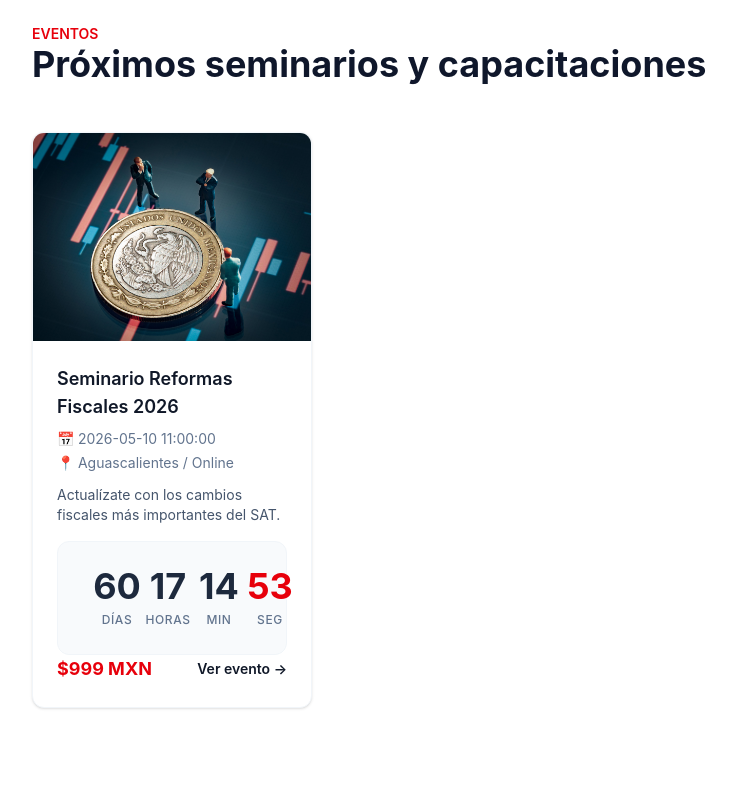
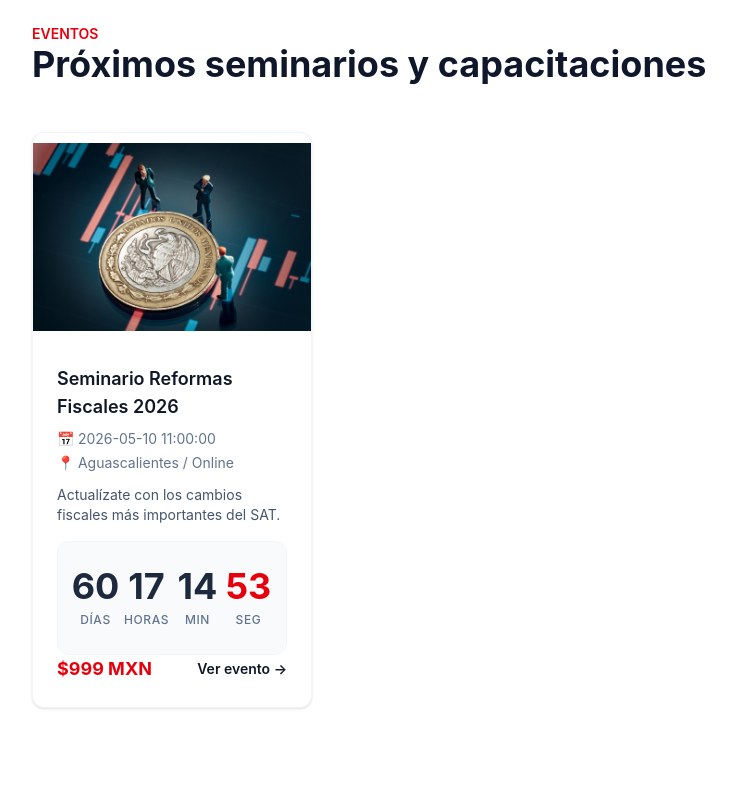
Before and after one commit to alfredo31410-ctrl/cefin-web, a Next.js app: page / in a window 1280 px wide. Shown: the part 960-1760 px from the top of the page, without its empty margins (0-736 px from the left). Built offline with nearby package versions, Linux system fonts and the light colour scheme.

Commit message:
fix countdown alignment, image fit and testimonials layout

```diff
--- a/app/page.tsx
+++ b/app/page.tsx
@@ -17,11 +17,9 @@ const eventosDestacados = eventos.filter((e) => e.destacado);
 export default function Home() {
   return (
     <main>
-
       {/* ================= HERO ================= */}
 
       <section className="relative h-screen flex items-center justify-center text-white">
-
         <div
           className="absolute inset-0 bg-cover bg-center"
           style={{ backgroundImage: "url('/Banner.jpeg')" }}
@@ -30,7 +28,6 @@ export default function Home() {
         <div className="absolute inset-0 bg-gradient-to-r from-slate-900/90 via-slate-900/70 to-slate-900/50" />
 
         <div className="relative z-10 text-center max-w-3xl px-6">
-
           <p className="text-sm uppercase tracking-wider text-red-400 font-bold mb-4">
             Capacitación Fiscal Profesional en México
           </p>
@@ -44,7 +41,6 @@ export default function Home() {
           </p>
 
           <div className="flex justify-center gap-6 flex-wrap">
-
             <a href="/cursos">
               <button className="bg-emerald-500 hover:bg-emerald-600 px-8 py-3 rounded-lg font-semibold transition">
                 Ver Cursos
@@ -56,30 +52,21 @@ export default function Home() {
                 Ver Membresías
               </button>
             </a>
-
           </div>
-
         </div>
-
       </section>
-
 
       {/* ================= LIVE SEMANAL ================= */}
 
       <section className="bg-red-600 text-white py-6">
-
         <Container>
-
           <div className="flex flex-col md:flex-row items-center justify-between gap-4">
-
             <div className="flex items-center gap-3">
-
               <span className="animate-pulse text-xl">🔴</span>
 
               <p className="font-semibold">
                 Capacitación gratuita en vivo todos los martes a las 11:00 AM
               </p>
-
             </div>
 
             <a
@@ -89,22 +76,15 @@ export default function Home() {
             >
               Ver transmisión
             </a>
-
           </div>
-
         </Container>
-
       </section>
-
 
       {/* ================= EVENTOS ================= */}
 
       <section className="py-20 md:py-24 bg-white">
-
         <Container>
-
           <div className="mb-12">
-
             <p className="text-sm text-red-600 font-semibold uppercase">
               Eventos
             </p>
@@ -112,7 +92,6 @@ export default function Home() {
             <h2 className="text-3xl md:text-4xl font-bold text-slate-900">
               Próximos seminarios y capacitaciones
             </h2>
-
           </div>
 
           <Grid>
@@ -120,20 +99,14 @@ export default function Home() {
               <EventoCard key={evento.id} evento={evento} />
             ))}
           </Grid>
-
         </Container>
-
       </section>
-
 
       {/* ================= MEMBRESIAS ================= */}
 
       <section className="py-24 bg-gray-50" id="membresias">
-
         <Container>
-
           <div className="mb-12">
-
             <p className="text-sm text-red-600 font-semibold uppercase">
               Membresías
             </p>
@@ -141,7 +114,6 @@ export default function Home() {
             <h2 className="text-3xl md:text-4xl font-bold text-slate-900">
               Capacítate con los mejores
             </h2>
-
           </div>
 
           <Grid>
@@ -149,20 +121,14 @@ export default function Home() {
               <MembresiaCard key={membresia.id} membresia={membresia} />
             ))}
           </Grid>
-
         </Container>
-
       </section>
-
 
       {/* ================= CAPACITACIONES ================= */}
 
       <section className="py-24 bg-slate-50">
-
         <Container>
-
           <div className="mb-12">
-
             <p className="text-sm text-red-600 font-semibold uppercase">
               Capacitaciones gratuitas
             </p>
@@ -170,7 +136,6 @@ export default function Home() {
             <h2 className="text-3xl md:text-4xl font-bold text-slate-900">
               Aprende con nuestros lives
             </h2>
-
           </div>
 
           <Grid>
@@ -178,20 +143,14 @@ export default function Home() {
               <BlogCard key={post.id} post={post} />
             ))}
           </Grid>
-
         </Container>
-
       </section>
-
 
       {/* ================= TESTIMONIOS ================= */}
 
       <section className="py-24 bg-white">
-
         <Container>
-
           <div className="mb-12 text-center">
-
             <p className="text-sm text-red-600 uppercase font-semibold mb-4">
               Testimonios
             </p>
@@ -199,36 +158,24 @@ export default function Home() {
             <h2 className="text-3xl md:text-4xl font-bold text-slate-900">
               Lo que dicen nuestros alumnos
             </h2>
-
           </div>
-
-          <Grid>
+          <div className="grid md:grid-cols-3 gap-8 justify-items-center">
             {testimonios.map((testimonio) => (
               <TestimonioCard key={testimonio.id} testimonio={testimonio} />
             ))}
-          </Grid>
-
+          </div>
         </Container>
-
       </section>
-
 
       {/* ================= BENEFICIOS ================= */}
 
       <section className="py-20">
-
         <Container>
-
           <div className="text-center mb-12">
-
-            <h2 className="text-3xl font-bold">
-              ¿Por qué estudiar en CEFIN?
-            </h2>
-
+            <h2 className="text-3xl font-bold">¿Por qué estudiar en CEFIN?</h2>
           </div>
 
           <div className="grid md:grid-cols-3 gap-10 text-center">
-
             <div>
               <TrendingUp className="mx-auto mb-4 text-red-600" size={40} />
               <h3 className="text-xl font-semibold mb-4">
@@ -252,13 +199,9 @@ export default function Home() {
               </h3>
               <p>Profesionales con experiencia en el sector fiscal.</p>
             </div>
-
           </div>
-
         </Container>
-
       </section>
-
     </main>
   );
 }
--- a/components/Countdown.tsx
+++ b/components/Countdown.tsx
@@ -75,8 +75,22 @@ export default function Countdown({ fecha }: Props) {
 
   return (
 
-<div className="grid grid-cols-2 md:grid-cols-4 gap-3 md:gap-6 text-center bg-slate-50 p-4 md:p-6 rounded-xl border border-slate-100">
-
+<div className="
+grid
+grid-cols-2
+md:grid-cols-4
+gap-3
+md:gap-6
+justify-items-center
+items-center
+text-center
+bg-slate-50
+p-4
+md:p-6
+rounded-xl
+border
+border-slate-100
+">
       {/* DIAS */}
 
       <div className="min-w-[70px] flex-shrink-0">
--- a/components/EventoCard.tsx
+++ b/components/EventoCard.tsx
@@ -57,7 +57,7 @@ export default function EventoCard({ evento }: Props) {
           src={evento.imagen}
           alt={evento.titulo}
           fill
-          className="object-cover"
+          className="object-contain"
         />
 
       </div>
--- a/components/MembresiaCard.tsx
+++ b/components/MembresiaCard.tsx
@@ -47,7 +47,7 @@ export default function MembresiaCard({ membresia }: Props) {
           src={membresia.imagen}
           alt={membresia.titulo}
           fill
-          className="object-cover"
+          className="object-contain"
         />
       </div>
 
```
